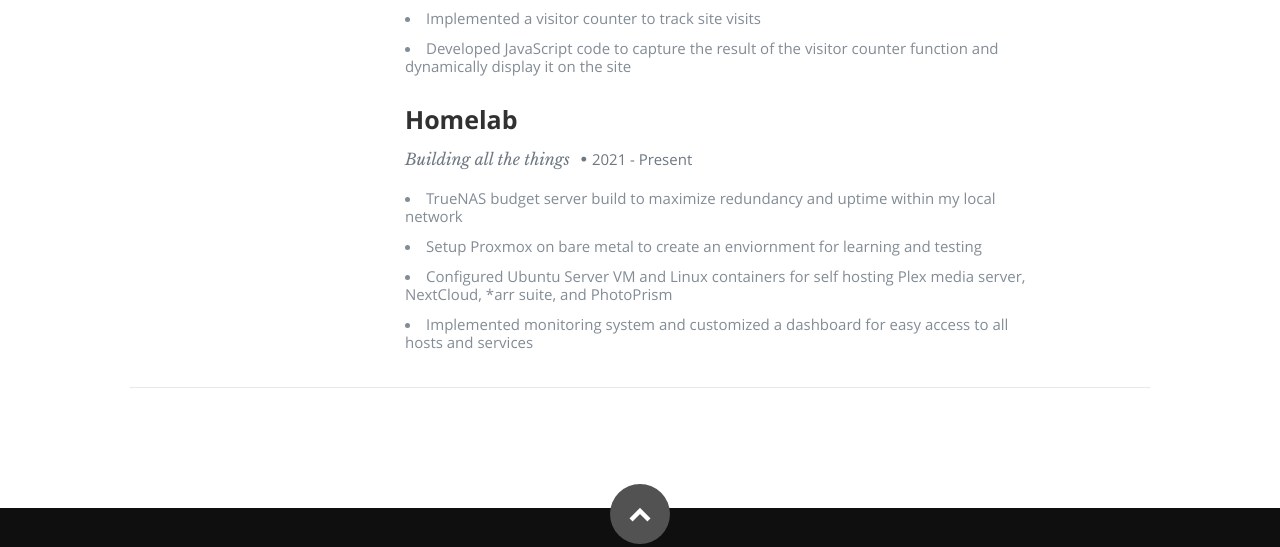
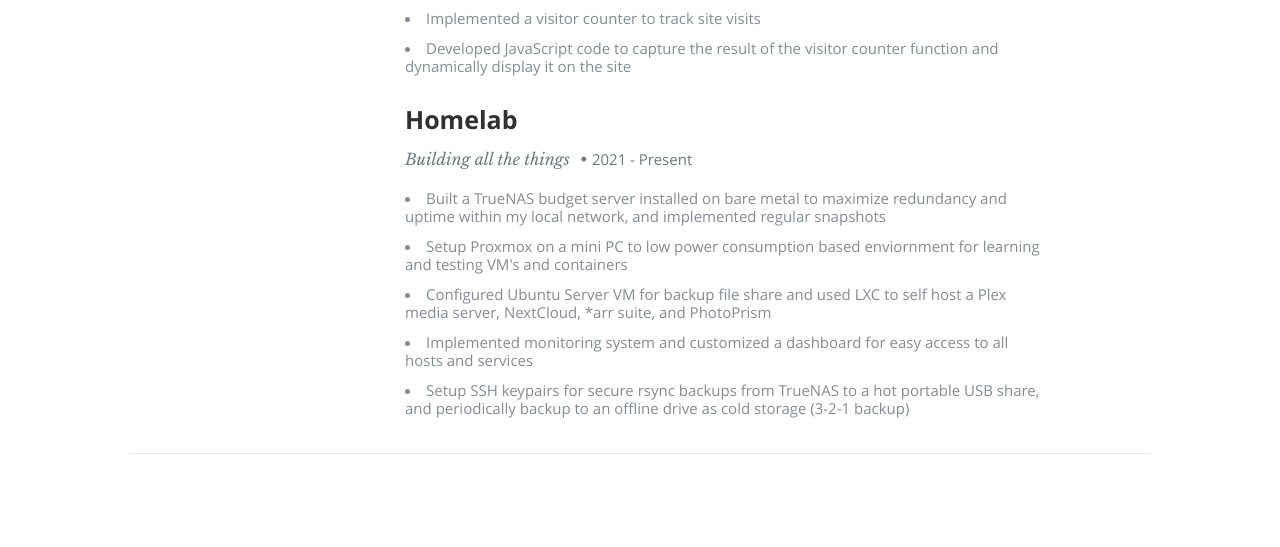
Before and after one commit to techbrett/azure-resume, a website: page frontend/index.html in a window 1280 px wide. Shown: the part 3656-4203 px from the top of the page. Drawn offline with nearby package versions, Linux system fonts and the light colour scheme; no server answers.

Commit message:
index update

```diff
--- a/frontend/index.html
+++ b/frontend/index.html
@@ -295,11 +295,11 @@
 
                   <h3>Homelab</h3>
                   <p class="info">Building all the things<span></span>&bull;</span> <em class="date">2021 - Present</em></p>
-                  <li>TrueNAS budget server build to maximize redundancy and uptime within my local network</li>
-                  <li>Setup Proxmox on bare metal to create an enviornment for learning and testing</li>
-                  <li>Configured Ubuntu Server VM and Linux containers for self hosting Plex media server, NextCloud, *arr suite, and PhotoPrism</li>
+                  <li>Built a TrueNAS budget server installed on bare metal to maximize redundancy and uptime within my local network, and implemented regular snapshots</li>
+                  <li>Setup Proxmox on a mini PC to low power consumption based enviornment for learning and testing VM's and containers</li>
+                  <li>Configured Ubuntu Server VM for backup file share and used LXC to self host a Plex media server, NextCloud, *arr suite, and PhotoPrism</li>
                   <li>Implemented monitoring system and customized a dashboard for easy access to all hosts and services</li>
-
+						<li>Setup SSH keypairs for secure rsync backups from TrueNAS to a hot portable USB share, and periodically backup to an offline drive as cold storage (3-2-1 backup)</li>
 
 
 
```
